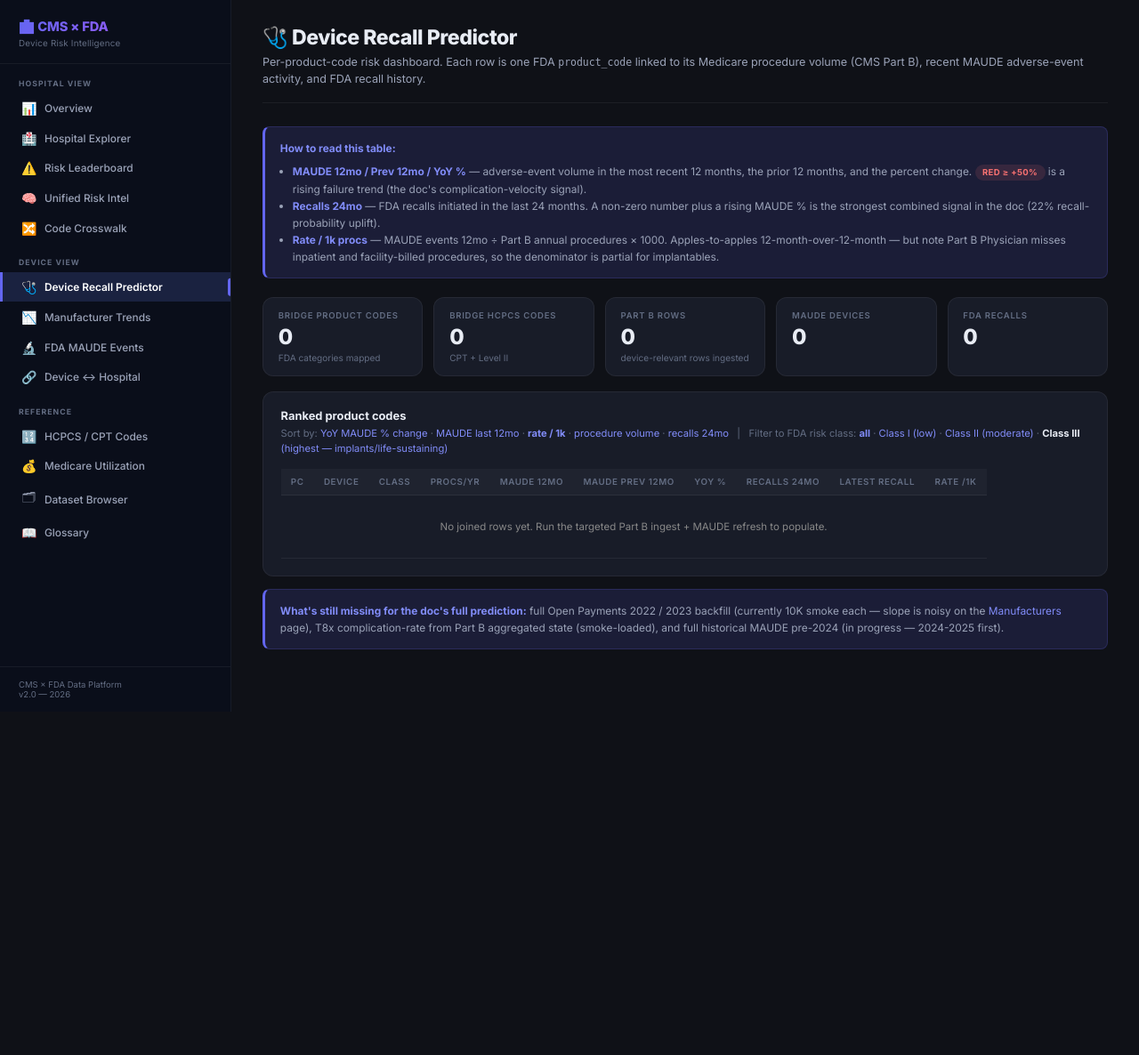
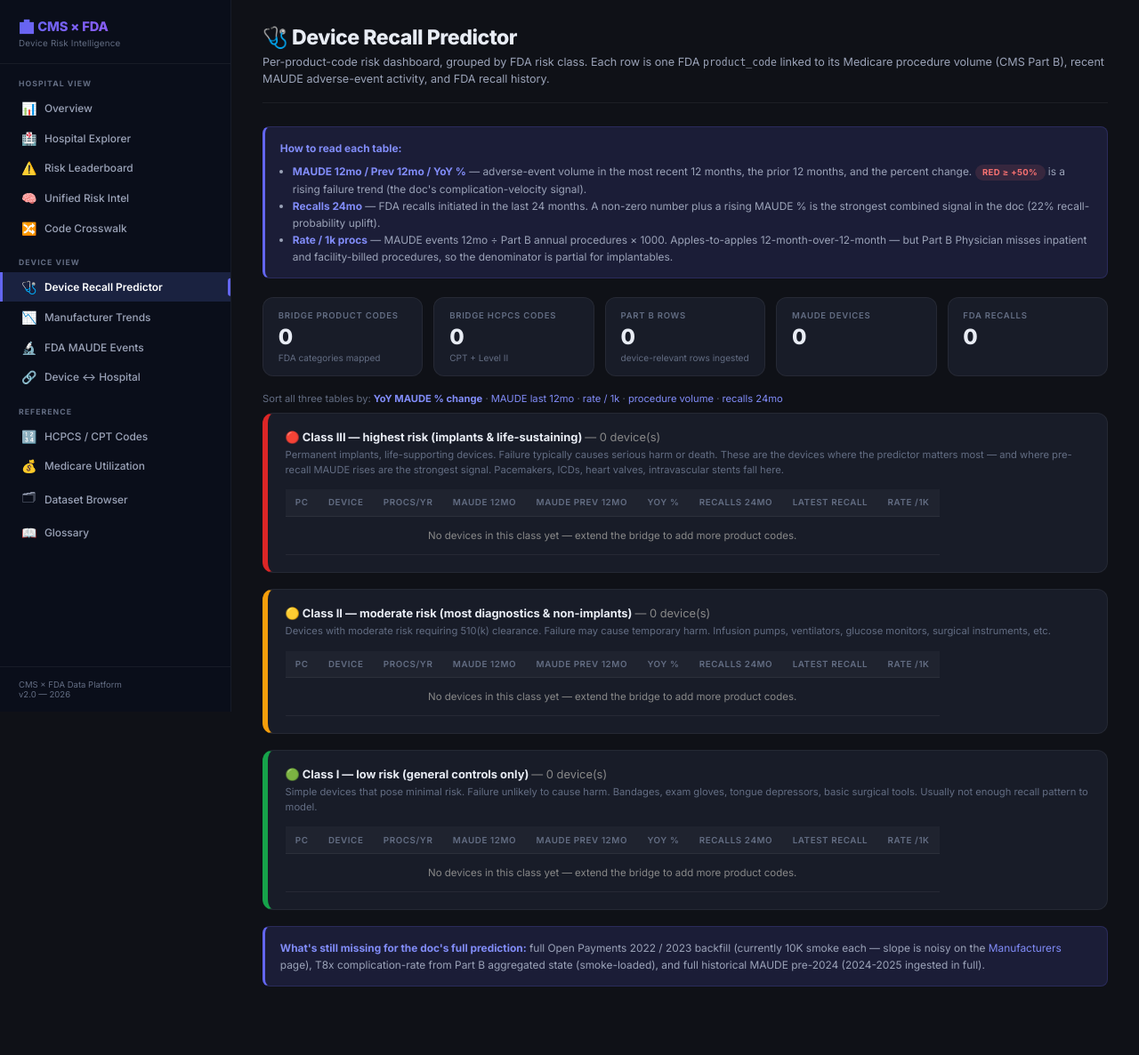
Before and after one commit to RohanPandeydev/hospital_us_cms_data, a FastAPI app: page /devices in a window 1280 px wide. Shown: the whole page at 89% size. Before the commit the page ends 800 px from the top, so only its background shows below. Run offline with FastAPI, Linux system fonts and the light colour scheme; some libraries are stand-ins or nearby versions.

Commit message:
Show Class I / II / III as three separate sections on /devices
Replace the single ranked table + filter with three grouped sections, so
the user sees all classes at once without clicking. Class III (highest
risk) shown first because that's where the predictor's signal matters
most — those are the implants and life-sustaining devices.

The route now buckets the rows in Python by FDA device_class and the
template renders three cards with color-banded left borders. Sort still
applies across all three sections.

```diff
--- a/ui/app.py
+++ b/ui/app.py
@@ -1062,7 +1062,7 @@
 
 
 @app.get("/devices", response_class=HTMLResponse)
-def devices(request: Request, sort: str = "rate", device_class: str = ""):
+def devices(request: Request, sort: str = "trend", device_class: str = ""):
     """Device-centric recall-prediction view.
 
     Joins Part B procedure volume × MAUDE adverse-event count × Recall history
@@ -1166,11 +1166,27 @@
     )
     kpi = kpi[0] if kpi else (0, 0, 0, 0, 0)
 
+    # Bucket the rows by FDA risk class so the template can render three
+    # separate sections (Class III shown first — highest risk, most relevant
+    # for the predictor's recall-attribution use case).
+    by_class = {"3": [], "2": [], "1": [], "other": []}
+    for r in rows:
+        cls = (r[3] or "").strip() if len(r) > 3 else ""
+        if cls in ("3", "III"):
+            by_class["3"].append(r)
+        elif cls in ("2", "II"):
+            by_class["2"].append(r)
+        elif cls in ("1", "I"):
+            by_class["1"].append(r)
+        else:
+            by_class["other"].append(r)
+
     return TEMPLATES.TemplateResponse(
         "devices.html",
         {
             "request": request, "active": "devices",
             "cols": cols, "rows": rows,
+            "rows_by_class": by_class,
             "kpi": kpi, "sort": sort,
             "device_class": device_class,
         },
--- a/ui/templates/devices.html
+++ b/ui/templates/devices.html
@@ -3,12 +3,12 @@
 {% block content %}
 <div class="page-header">
   <h1>🩺 Device Recall Predictor</h1>
-  <p>Per-product-code risk dashboard. Each row is one FDA <code>product_code</code> linked to its
-  Medicare procedure volume (CMS Part B), recent MAUDE adverse-event activity, and FDA recall history.</p>
+  <p>Per-product-code risk dashboard, grouped by FDA risk class. Each row is one FDA <code>product_code</code>
+  linked to its Medicare procedure volume (CMS Part B), recent MAUDE adverse-event activity, and FDA recall history.</p>
 </div>
 
 <div class="explain">
-  <strong>How to read this table:</strong>
+  <strong>How to read each table:</strong>
   <ul style="margin:0.5rem 0 0 1rem; padding:0;">
     <li><strong>MAUDE 12mo / Prev 12mo / YoY %</strong> — adverse-event volume in the most recent 12 months,
         the prior 12 months, and the percent change. <span class="risk risk-high">red ≥ +50%</span> is a
@@ -16,7 +16,7 @@
     <li><strong>Recalls 24mo</strong> — FDA recalls initiated in the last 24 months. A non-zero number
         plus a rising MAUDE % is the strongest combined signal in the doc (22% recall-probability uplift).</li>
     <li><strong>Rate / 1k procs</strong> — MAUDE events 12mo ÷ Part B annual procedures × 1000. Apples-to-apples
-        12-month-over-12-month — but note Part B Physician misses inpatient and facility-billed procedures, so the
+        12-month-over-12-month — but Part B Physician misses inpatient and facility-billed procedures, so the
         denominator is partial for implantables.</li>
   </ul>
 </div>
@@ -29,53 +29,23 @@
   <div class="box"><div class="label">FDA recalls</div><div class="value">{{ "{:,}".format(kpi[4]) }}</div></div>
 </div>
 
-<div class="card">
-  <div class="card-title">Ranked product codes</div>
-  <p class="card-subtitle">
-    Sort by:
-    <a href="?sort=trend&device_class={{ device_class }}"  {% if sort=='trend'  %}style="font-weight:700;"{% endif %}>YoY MAUDE % change</a> ·
-    <a href="?sort=maude&device_class={{ device_class }}"  {% if sort=='maude'  %}style="font-weight:700;"{% endif %}>MAUDE last 12mo</a> ·
-    <a href="?sort=rate&device_class={{ device_class }}"   {% if sort=='rate'   %}style="font-weight:700;"{% endif %}>rate / 1k</a> ·
-    <a href="?sort=vol&device_class={{ device_class }}"    {% if sort=='vol'    %}style="font-weight:700;"{% endif %}>procedure volume</a> ·
-    <a href="?sort=recall&device_class={{ device_class }}" {% if sort=='recall' %}style="font-weight:700;"{% endif %}>recalls 24mo</a>
-    &nbsp; | &nbsp;
-    Filter to FDA risk class:
-    <a href="?sort={{ sort }}&device_class="  {% if device_class=='' %}style="font-weight:700;"{% endif %}>all</a> ·
-    <a href="?sort={{ sort }}&device_class=1" {% if device_class=='1' %}style="font-weight:700;"{% endif %}>Class I (low)</a> ·
-    <a href="?sort={{ sort }}&device_class=2" {% if device_class=='2' %}style="font-weight:700;"{% endif %}>Class II (moderate)</a> ·
-    <a href="?sort={{ sort }}&device_class=3" {% if device_class=='3' %}style="font-weight:700;"{% endif %}><strong>Class III</strong> (highest — implants/life-sustaining)</a>
+<p class="card-subtitle" style="margin:1rem 0 0.5rem 0;">
+  Sort all three tables by:
+  <a href="?sort=trend"  {% if sort=='trend'  %}style="font-weight:700;"{% endif %}>YoY MAUDE % change</a> ·
+  <a href="?sort=maude"  {% if sort=='maude'  %}style="font-weight:700;"{% endif %}>MAUDE last 12mo</a> ·
+  <a href="?sort=rate"   {% if sort=='rate'   %}style="font-weight:700;"{% endif %}>rate / 1k</a> ·
+  <a href="?sort=vol"    {% if sort=='vol'    %}style="font-weight:700;"{% endif %}>procedure volume</a> ·
+  <a href="?sort=recall" {% if sort=='recall' %}style="font-weight:700;"{% endif %}>recalls 24mo</a>
 </p>
 
-  <table class="scroll-wrap">
-    <thead>
-      <tr>
-        <th>PC</th>
-        <th>Device</th>
-        <th>Class</th>
-        <th>Procs/yr</th>
-        <th>MAUDE 12mo</th>
-        <th>MAUDE prev 12mo</th>
-        <th>YoY %</th>
-        <th>Recalls 24mo</th>
-        <th>Latest recall</th>
-        <th>Rate /1k</th>
-      </tr>
-    </thead>
-    <tbody>
-      {% for r in rows %}
-      {# r layout:
-         0 product_code  1 device_category  2 device_name  3 device_class
-         4 proc_volume   5 bene_count       6 providers
-         7 maude_12mo    8 maude_prev_12mo  9 maude_lifetime  10 maude_latest
-         11 recall_24mo 12 recall_lifetime  13 recall_latest
-         14 rate_per_1k 15 maude_pct_change #}
+{# ------------------- Reusable row macro ------------------- #}
+{% macro device_row(r) %}
 <tr>
   <td><a href="/devices/{{ r[0] }}" style="color:var(--accent);"><strong>{{ r[0] }}</strong></a></td>
   <td>
     <div style="font-weight:600;">{{ (r[2] or '—')[:50] }}</div>
     <div style="color:#888; font-size:0.75rem;">{{ r[1] or '' }}</div>
   </td>
-        <td>{% if r[3] %}<span class="risk risk-{% if r[3] in ('3','III') %}high{% elif r[3] in ('2','II') %}med{% else %}low{% endif %}">{{ r[3] }}</span>{% else %}—{% endif %}</td>
   <td style="text-align:right;">{{ "{:,}".format(r[4]|int) }}</td>
   <td style="text-align:right; font-weight:600;">{{ "{:,}".format(r[7]|int) }}</td>
   <td style="text-align:right; color:#888;">{{ "{:,}".format(r[8]|int) }}</td>
@@ -106,20 +76,77 @@
     {% endif %}
   </td>
 </tr>
-      {% endfor %}
-      {% if not rows %}
-      <tr><td colspan="10" style="text-align:center;color:#888;padding:2rem;">
-        No joined rows yet. Run the targeted Part B ingest + MAUDE refresh to populate.
-      </td></tr>
+{% endmacro %}
+
+{# ------------------- Reusable section macro ------------------- #}
+{% macro device_section(title, blurb, color, devices) %}
+<div class="card" style="border-left: 6px solid {{ color }}; margin-bottom:1.25rem;">
+  <div class="card-title">{{ title }} <span style="color:#888; font-weight:400;">— {{ devices|length }} device(s)</span></div>
+  <p class="card-subtitle">{{ blurb|safe }}</p>
+  <table class="scroll-wrap">
+    <thead>
+      <tr>
+        <th>PC</th>
+        <th>Device</th>
+        <th>Procs/yr</th>
+        <th>MAUDE 12mo</th>
+        <th>MAUDE prev 12mo</th>
+        <th>YoY %</th>
+        <th>Recalls 24mo</th>
+        <th>Latest recall</th>
+        <th>Rate /1k</th>
+      </tr>
+    </thead>
+    <tbody>
+      {% for r in devices %}{{ device_row(r) }}{% endfor %}
+      {% if not devices %}
+      <tr><td colspan="9" style="text-align:center;color:#888;padding:1rem;">No devices in this class yet — extend the bridge to add more product codes.</td></tr>
       {% endif %}
     </tbody>
   </table>
 </div>
+{% endmacro %}
+
+{# ------------------- Three sections ------------------- #}
+
+{{ device_section(
+    "🔴 Class III — highest risk (implants & life-sustaining)",
+    "Permanent implants, life-supporting devices. Failure typically causes serious harm or death. " ~
+    "These are the devices where the predictor matters most — and where pre-recall MAUDE rises are " ~
+    "the strongest signal. Pacemakers, ICDs, heart valves, intravascular stents fall here.",
+    "#dc2626",
+    rows_by_class['3']
+) }}
+
+{{ device_section(
+    "🟡 Class II — moderate risk (most diagnostics & non-implants)",
+    "Devices with moderate risk requiring 510(k) clearance. Failure may cause temporary harm. " ~
+    "Infusion pumps, ventilators, glucose monitors, surgical instruments, etc.",
+    "#f59e0b",
+    rows_by_class['2']
+) }}
+
+{{ device_section(
+    "🟢 Class I — low risk (general controls only)",
+    "Simple devices that pose minimal risk. Failure unlikely to cause harm. Bandages, exam gloves, " ~
+    "tongue depressors, basic surgical tools. Usually not enough recall pattern to model.",
+    "#16a34a",
+    rows_by_class['1']
+) }}
+
+{% if rows_by_class['other'] %}
+{{ device_section(
+    "⚪ Unclassified",
+    "Product codes without a recorded FDA device class in our classification table.",
+    "#6b7280",
+    rows_by_class['other']
+) }}
+{% endif %}
 
 <div class="explain" style="margin-top:1rem;">
   <strong>What's still missing for the doc's full prediction:</strong>
   full Open Payments 2022 / 2023 backfill (currently 10K smoke each — slope is noisy on the
   <a href="/manufacturers">Manufacturers</a> page), T8x complication-rate from Part B aggregated state
-  (smoke-loaded), and full historical MAUDE pre-2024 (in progress — 2024-2025 first).
+  (smoke-loaded), and full historical MAUDE pre-2024 (2024-2025 ingested in full).
 </div>
 {% endblock %}
```
Lines whose indentation alone changed are shown as unchanged.
